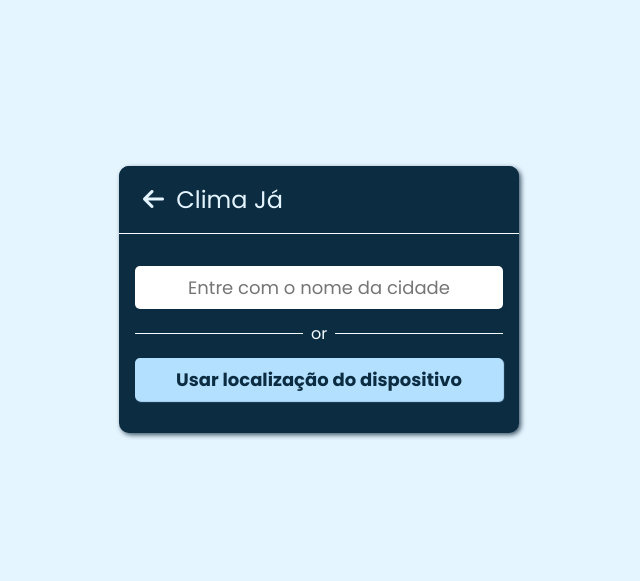
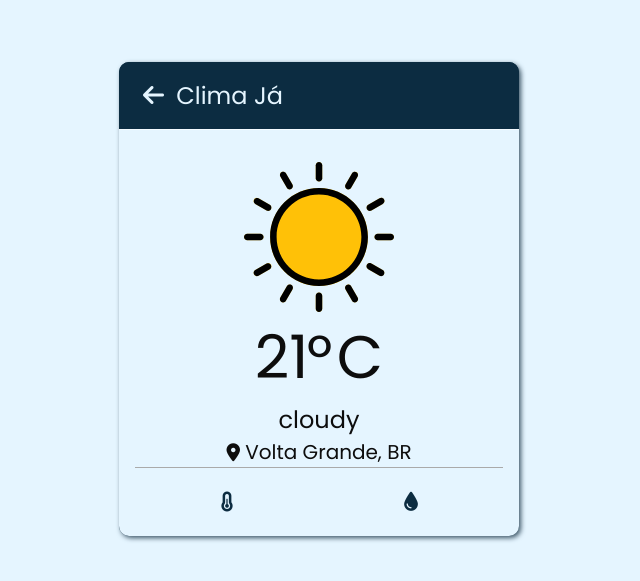
Before and after one commit to mattheusz/weather-app, a website: page dist/index.html in a window 1280 px wide. Shown: the part 101-682 px from the top of the page, without its empty margins (321-961 px from the left). Drawn offline with Linux system fonts and the light colour scheme; a web font is replaced by a local one.

Commit message:
feat: designs body from weather part

```diff
--- a/dist/css/style.css
+++ b/dist/css/style.css
@@ -18,6 +18,11 @@ body {
     overflow: hidden;
 }
 
+.wrapper :where(.search-part, .weather-part) {
+    padding: 32px 16px;
+}
+
+/* starts header */
 
 .header {
     border-bottom: 1px solid var(--medium-color);
@@ -45,8 +50,14 @@ body {
     color: var(--secondary);
 }
 
-.search-part {
-    padding: 32px 16px;
+/* ends HEADER */
+
+
+
+/* starts SEARCH PART */
+
+.search-part--hidden {
+    display: none;
 }
 
 .search-part :where(input) {
@@ -124,3 +135,76 @@ body {
 .search-part__:hover {
     background-color: var(--tint-accent);
 }
+
+/* ends SEARCH PART */
+
+
+
+/* starts WEATHER PART */
+
+.weather-part {
+    background-color: var(--secondary);
+    display: flex;
+    flex-direction: column;
+    align-items: center;
+    padding-bottom: 0;
+}
+
+.weather-part--hidden {
+    display: none;
+}
+
+.wheter-part__icon {
+    width: 150px;
+}
+
+.weather-part__temperature {
+    color: var(--dark);
+    font-size: var(--h2);
+    font-style: var(--bold);
+}
+
+.temperature__celsius {
+    margin-left: -12px;
+}
+
+.temperature__degree {
+    margin-left: -18px;
+}
+
+.weather-part__weather {
+    color: var(--dark);
+    font-size: var(--h5);
+}
+
+.weather-part__location {
+    color: var(--dark);
+    font-size: 20px;
+}
+
+.location__icon {
+    font-size: 18px;
+}
+
+.weather-part__bottom-details {
+    display: grid;
+    grid-template-columns: 1fr 1fr;
+    width: 100%;
+    border-top: 1px solid var(--grey);
+}
+
+.bottom-details__column {
+    display: flex;
+    align-items: center;
+    justify-content: center;
+    padding: 24px;
+}
+
+:is(.feel-column__feel-icon, .humidity-column__humidity-icon) {
+    color: var(--primary);
+    font-size: 20px;
+}
+
+.details {}
+
+/* ends WEATHER PART */
--- a/dist/css/variables.css
+++ b/dist/css/variables.css
@@ -17,6 +17,8 @@
     --light: #f5fbff;
 
     --dark: #0d0d0d;
+    --grey: #aaaaaa;
+
 
     /* semantic colors */
     --success: #22bb33;
--- a/dist/index.html
+++ b/dist/index.html
@@ -36,14 +36,34 @@
             <i class="fa-solid fa-arrow-left header__icon"></i>
             <h1 class="header__title">Clima Já</h1>
         </header>
-        <section class="search-part">
+        <section class="search-part search-part--hidden">
             <span class="search-part__message">Error</span>
             <input type="text" class="search-part__input-text" placeholder="Entre com o nome da cidade">
             <div class="search-part__separator"></div>
             <input type="submit" class="search-part__submit" value="Usar localização do dispositivo">
         </section>
         <section class="weather-part">
-
+            <img src="icons/clear.svg" alt="Weather condition" class="wheter-part__icon">
+            <div class="weather-part__temperature">
+                <span class="temperature__number">21</span>
+                <span class="temperature__degree">º</span>
+                <span class="temperature__celsius">C</span>
+            </div>
+            <div class="weather-part__weather">cloudy</div>
+            <div class="weather-part__location">
+                <i class="fa-solid fa-location-dot location__icon"></i>
+                <span class="location__name-and-country">Volta Grande, BR</span>
+            </div>
+            <section class="weather-part__bottom-details">
+                <div class="bottom-details__column">
+                    <i class="fa-solid fa-temperature-half feel-column__feel-icon"></i>
+                    <div class="details"></div>
+                </div>
+                <div class="bottom-details__column">
+                    <i class="fa-solid fa-droplet humidity-column__humidity-icon"></i>
+                    <div class="details"></div>
+                </div>
+            </section>
         </section>
     </div>
     <script src="main.js"></script>
```
Also changed, not shown: dist/icons/clear.svg (added), dist/icons/cloud.svg (added), dist/icons/haze.svg (added), dist/icons/rain.svg (added), dist/icons/snow.svg (added), dist/icons/storm.svg (added).
